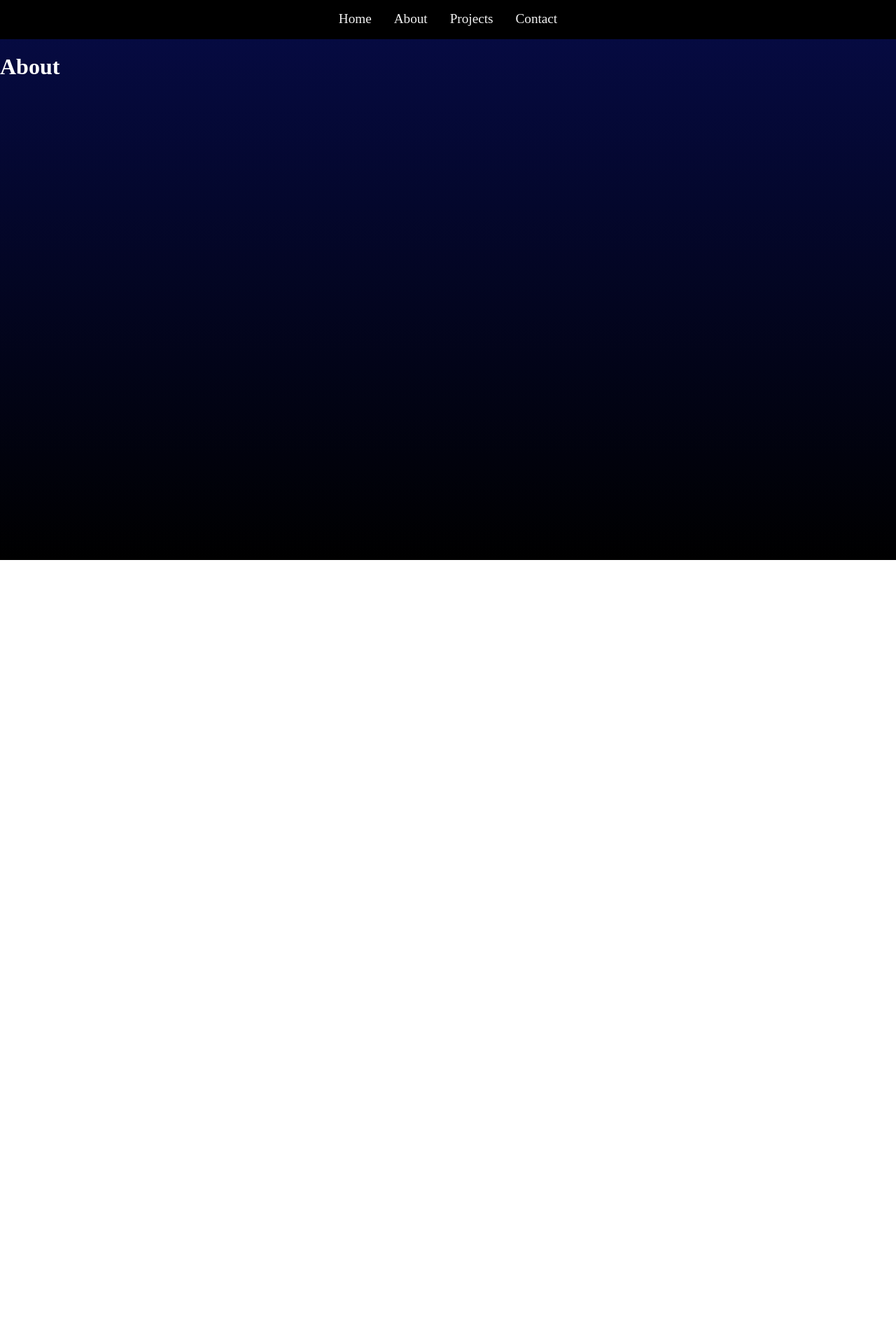
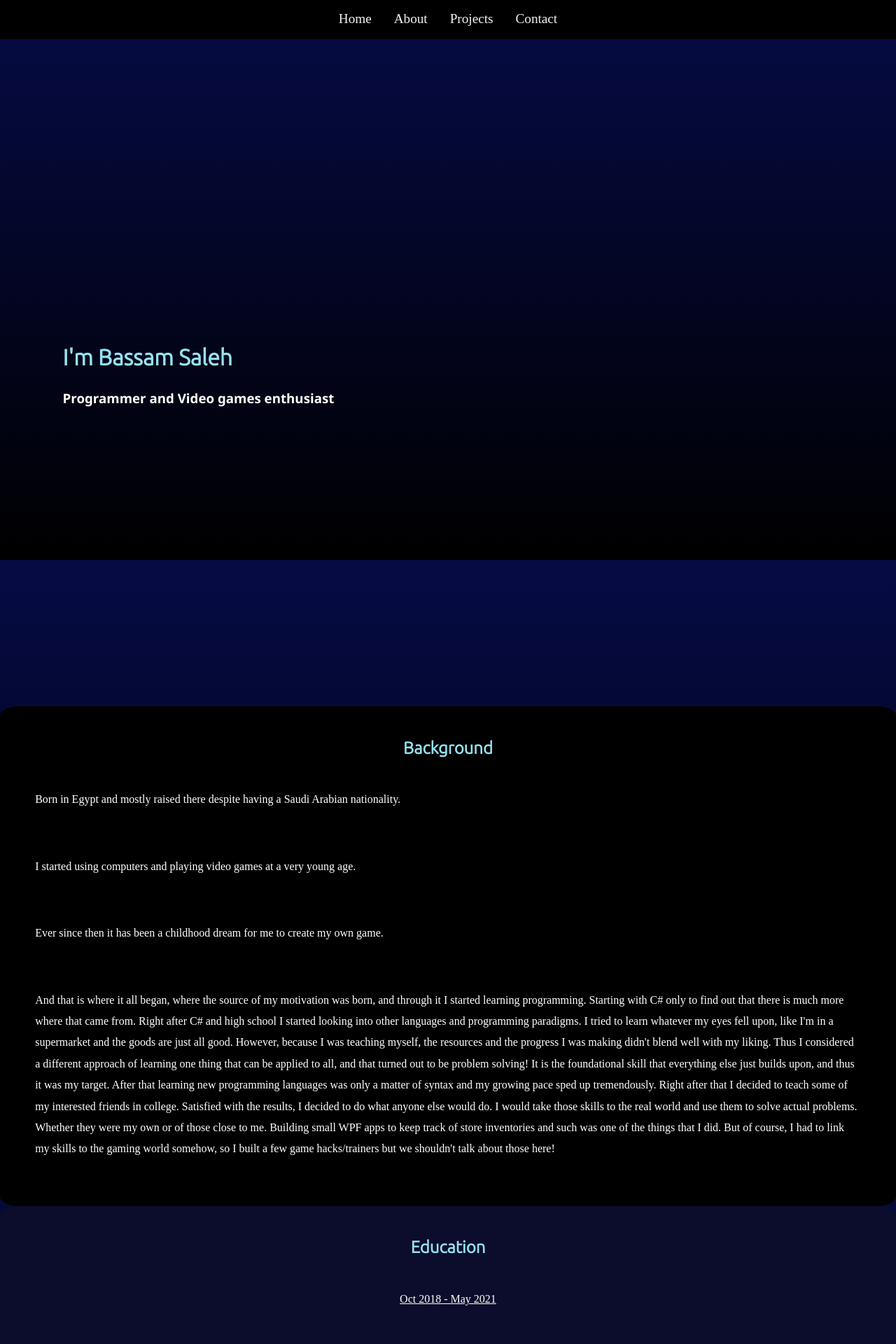
Before and after one commit to tenmayos/my-profile, a React (Create React App) app: page /about in a window 1280 px wide. Shown: the top 1920 px of the page at 70% size. Before the commit the page ends 800 px from the top, so only its background shows below. Built offline with nearby package versions, Linux system fonts and the light colour scheme.

Commit message:
populated `About.js` with new section components

```diff
--- a/src/pages/About.js
+++ b/src/pages/About.js
@@ -1,3 +1,26 @@
+import BackgroundSection from "../components/AboutSections/BackgroundSection";
+import EducationSection from "../components/AboutSections/EducationSection";
+import MainSkillsSection from "../components/AboutSections/MainSkillsSection";
+import OtherSkillsSection from "../components/AboutSections/OtherSkillsSection";
+import "../styles/About.css";
+
 export default function About() {
-    return <h1>About</h1>
+
+    return (
+        <>
+            <section className="intro-section">
+                <h1 className="about-header">
+                    I'm Bassam Saleh
+                </h1>
+                <h3 className="about-desc">
+                    Programmer and Video games enthusiast
+                </h3>
+
+            </section>
+            <BackgroundSection />
+            <EducationSection />
+            <MainSkillsSection />
+            <OtherSkillsSection />
+        </>
+    );
 }
```
